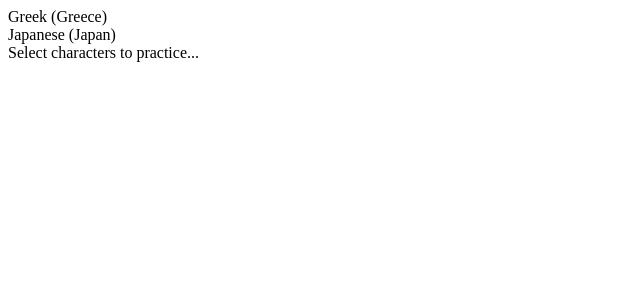
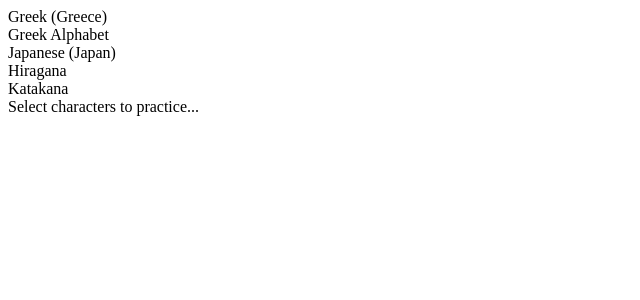
Before and after one commit to davidvandusen/phonograph.figureandsound.com, a Preact app: page / in a window 1280 px wide. Shown: the top 300 px of the page, without its empty margins (0-640 px from the left). Built offline with nearby package versions, Linux system fonts and the light colour scheme.

Commit message:
Render all character sets

```diff
--- a/src/components/App.jsx
+++ b/src/components/App.jsx
@@ -51,18 +51,6 @@ class App extends Component {
     return this.state.data.languages[this.state.ui.language];
   }
 
-  setLanguage(idx) {
-    this.setState({
-      ui: {
-        ...this.state.ui,
-        language: idx,
-        characterSet: null,
-        characterOrder: null,
-        characterPosition: null
-      }
-    });
-  }
-
   getCharacterSets() {
     const language = this.getLanguage();
     return language.data.characterSets;
@@ -73,17 +61,24 @@ class App extends Component {
     return characterSets[this.state.ui.characterSet];
   }
 
-  setCharacterSet(idx) {
+  setCharacterSet(langIdx, characterSetIdx) {
+    this.setState({
+      ui: {
+        ...this.state.ui,
+        language: langIdx
+      }
+    }, () => {
       const characterSets = this.getCharacterSets();
-    const characterSet = characterSets[idx];
+      const characterSet = characterSets[characterSetIdx];
       const characterOrder = Object.keys(characterSet.characters);
       this.setState({
         ui: {
           ...this.state.ui,
-        characterSet: idx,
+          characterSet: characterSetIdx,
           characterOrder,
           characterPosition: null
         }
+      });
     });
   }
 
@@ -217,25 +212,20 @@ class App extends Component {
       <div>
         <div>
           <div>
-            {this.state.data.languages.map((language, idx) => (
+            {this.state.data.languages.map((language, langIdx) => (
               <div
-                key={language.lang}
-                onClick={() => this.setLanguage(idx)}>
+                key={language.lang}>
                 {language.name}
-              </div>
-            ))}
-          </div>
-          {this.state.ui.language !== null && (
                 <div>
-              {this.getCharacterSets().map((characterSet, idx) => (
-                <div
-                  key={characterSet.name}
-                  onClick={() => this.setCharacterSet(idx)}>
+                  {language.data.characterSets.map((characterSet, characterSetIdx) => (
+                    <div key={characterSet.name} onClick={() => this.setCharacterSet(langIdx, characterSetIdx)}>
                       {characterSet.name}
                     </div>
                   ))}
                 </div>
-          )}
+              </div>
+            ))}
+          </div>
           {this.state.ui.characterSet !== null && (
             <div>
               <table>
```
Lines whose indentation alone changed are shown as unchanged.
